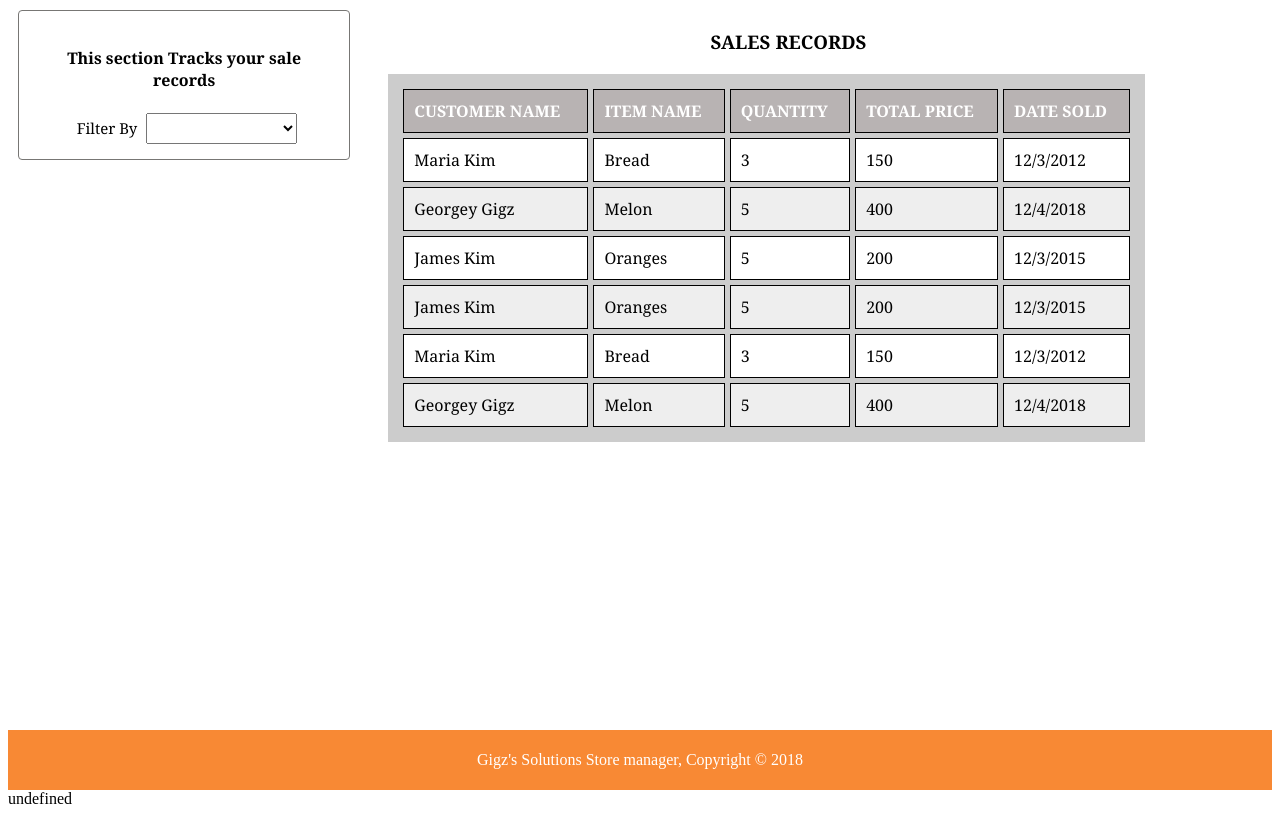
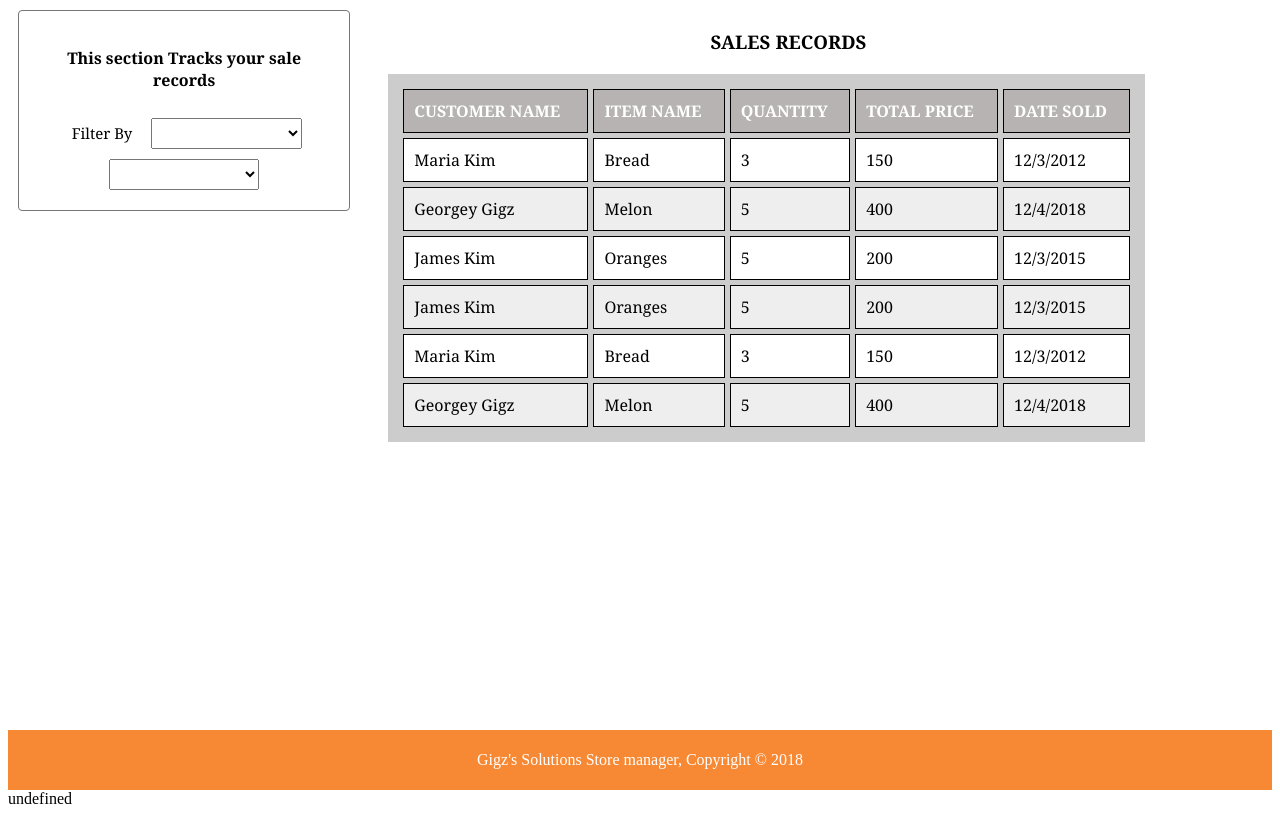
Before and after one commit to Georgeygigz/store-manager, a plain HTML site: page UI/atedantsales.html in a window 1280 px wide. Shown: the part 120-936 px from the top of the page. Drawn offline with Linux system fonts and the light colour scheme.

Commit message:
[Finishes #161042718] Finalizing view sales record option

```diff
--- a/UI/atedantsales.html
+++ b/UI/atedantsales.html
@@ -32,6 +32,9 @@
              <option>Customer</option>
              <option>Date sold</option>
          </select>
+         <select>
+                <option></option>
+            </select>
      </form>
 </div>
 <div class="product_body1">
--- a/UI/css/main.css
+++ b/UI/css/main.css
@@ -78,6 +78,7 @@ header nav{
  padding: 5px;
  width: 50%;
  font-size: 15px;
+ margin: 5px;
 }
 
 .product_body1 {
```
